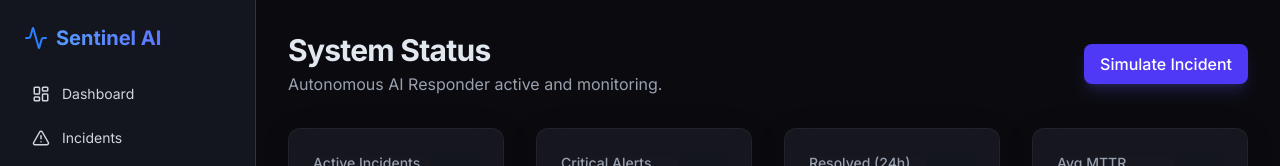
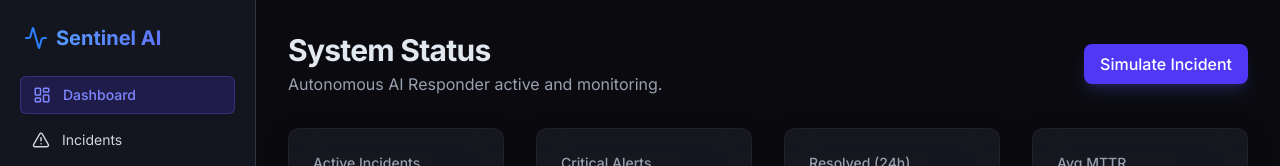
Before and after one commit to lovishking/Sentinel.ai, a Next.js app in the folder frontend/: page / in a window 1280 px wide. Shown: the top 166 px of the page. Built offline with nearby package versions, Linux system fonts and the light colour scheme; no server answers.

Commit message:
feat(frontend): add active route detection and indicator in sidebar navigation

```diff
--- a/frontend/src/components/Sidebar.tsx
+++ b/frontend/src/components/Sidebar.tsx
@@ -1,7 +1,18 @@
 import Link from 'next/link';
+import { usePathname } from 'next/navigation';
 import { Activity, LayoutDashboard, Settings, AlertTriangle, GitPullRequest } from 'lucide-react';
 
 export default function Sidebar() {
+  const pathname = usePathname();
+
+  const getNavLinkClass = (href: string) => {
+    const isActive = pathname === href;
+    return `flex items-center gap-3 px-3 py-2 rounded-md transition-colors text-sm ${
+      isActive
+        ? 'bg-indigo-600/20 text-indigo-400 font-medium border border-indigo-500/30'
+        : 'hover:bg-[#1e212b] text-gray-300 hover:text-white'
+    }`;
+  };
   return (
     <div className="w-64 h-screen bg-[#14161f] border-r border-[#2d3748] flex flex-col">
       <div className="p-6">
@@ -12,7 +23,7 @@ export default function Sidebar() {
       </div>
 
       <nav className="flex-1 px-5 space-y-2">
-        <Link href="/" className="flex items-center gap-3 px-3 py-2 rounded-md hover:bg-[#1e212b] transition-colors text-sm text-gray-300 hover:text-white">
+        <Link href="/" className={getNavLinkClass("/")}>
           <LayoutDashboard size={18} />
           Dashboard
         </Link>
```
